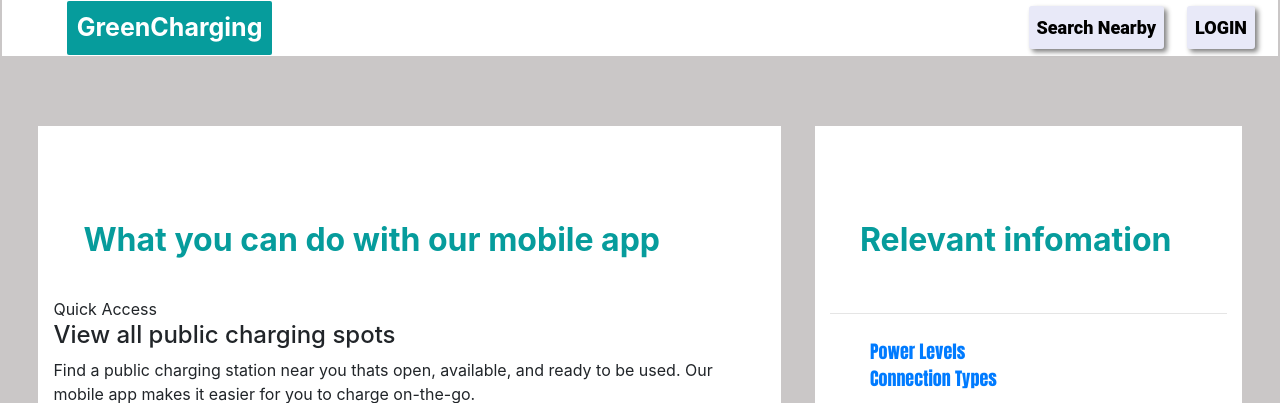
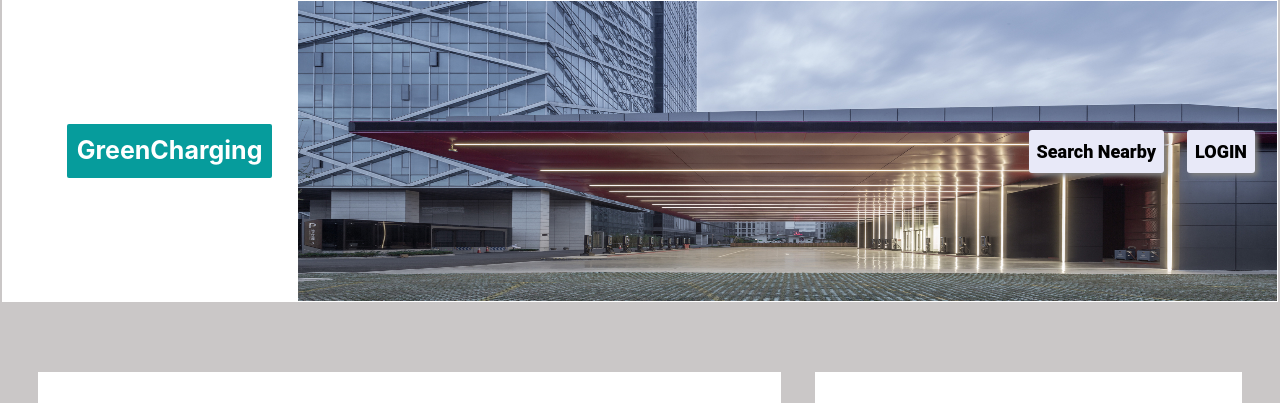
Before and after one commit to chuhaovince/Electric_Charging_Stations_App, a Python web app: template Electric_Charing_Stations/templates/index.html in a window 1280 px wide. Shown: the top 403 px of the page. Run offline with Jinja, Linux system fonts and the light colour scheme; the template is opened without the code that fills it, so the values that code supplies are empty; some libraries are stand-ins or nearby versions.

Commit message:
image update

```diff
--- a/Electric_Charing_Stations/templates/index.html
+++ b/Electric_Charing_Stations/templates/index.html
@@ -14,6 +14,7 @@
     <body>
         <nav class="navbar navbar-expand-lg"> <!--navigation bar-->
             <a class="navbar-brand" href="/">GreenCharging</a>
+            <img src="ChargingStation.jpg" alt="ChargingStation" width="1200" height="300">
             <button class="navbar-toggler custom-toggler" type="button" data-toggle="collapse" data-target="#navbarSupportedContent" aria-controls="navbarSupportedContent" aria-expanded="false" aria-label="Toggle navigation">
                 <span class="navbar-toggler-icon"></span>
             </button>
@@ -38,11 +39,13 @@
                             <div class="sixty-forty-row">
                                 <div class="sixty-side">
                                     <div class="sixty-pre-title">Quick Access</div>
-                                    <h4 class="sixty-title">View all public charging spots</h4>
+                                    <h4 class="sixty-title">View all GreenCharging spots</h4>
                                     <div class="sixty-blurb">
-                                        Find a public charging station near you thats
+                                        Find a GreenCharging station near you thats
                                         open, available, and ready to be used. Our mobile
-                                        app makes it easier for you to charge on-the-go.
+                                        app makes easy for you to charge on-the-go.
+                                        In addition, it will help you find nearby
+                                        coffee shop, restautant, etc.
                                     </div>
                                 </div>
                                 <div class="forty-side">
```
Also changed, not shown: Electric_Charing_Stations/templates/ChargingStation.jpg (added).
